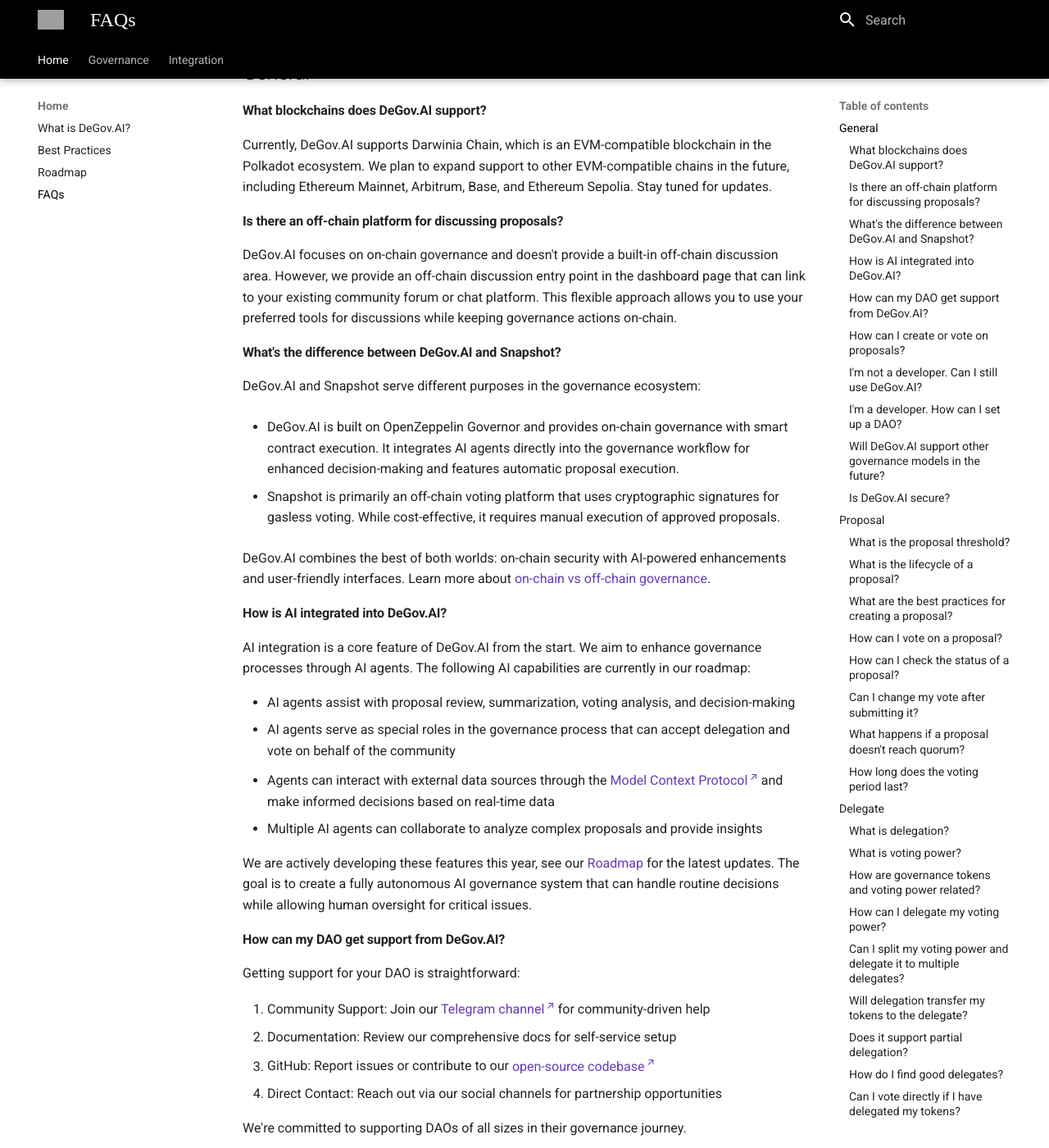
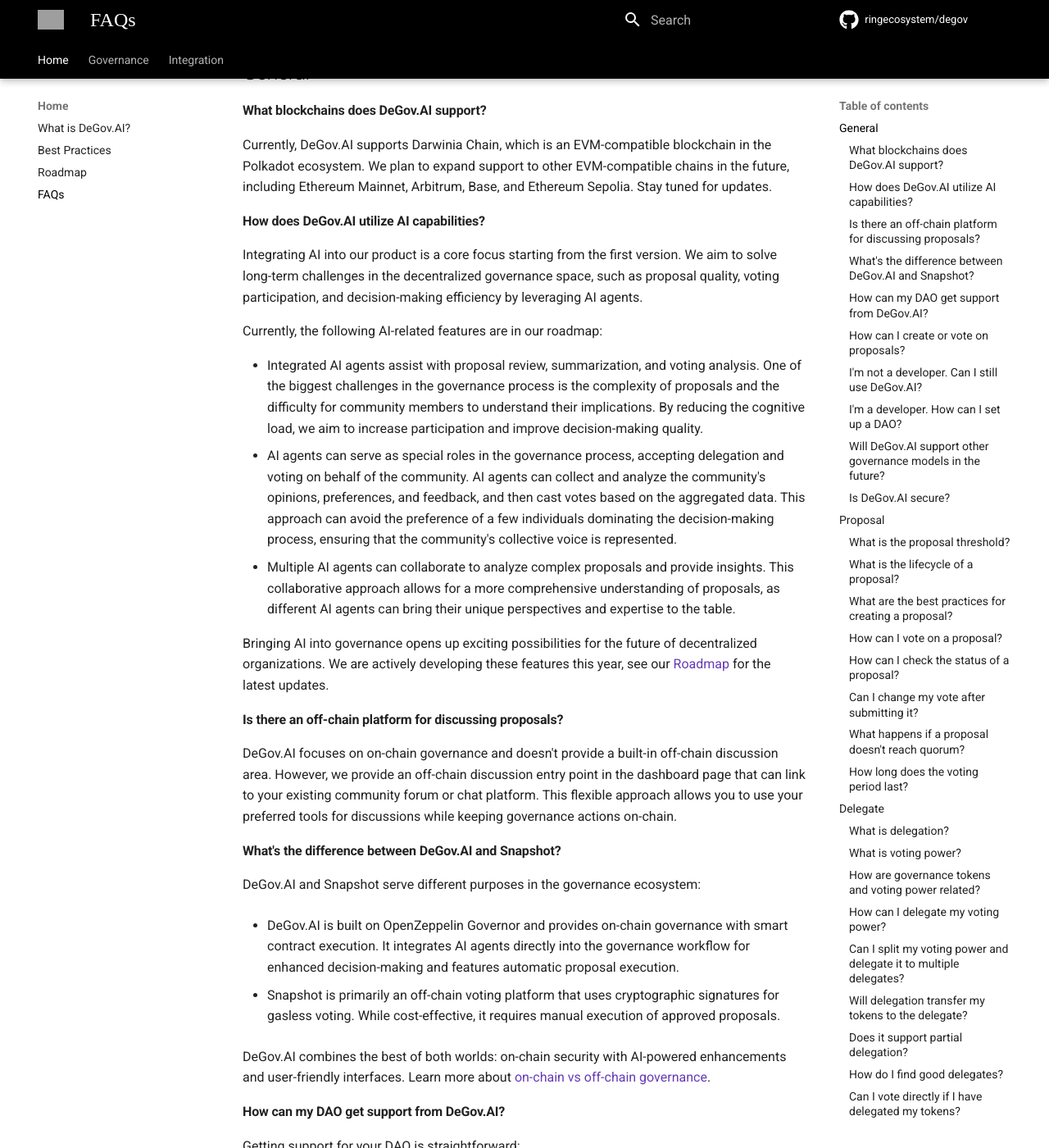
Before and after one commit to ringecosystem/degov-docs, an MkDocs documentation site: the page built from docs/faqs.md, in a window 1280 px wide and 1400 px high, scrolled down 273 px. Shown: the whole window at 82% size. Built offline with MkDocs 1.6.1 and Material for MkDocs 9.7.7, drawn with Linux system fonts in a browser that asks for light colours; some web fonts are replaced; comment, search, counter and statistics services are not loaded; grey boxes are pictures that could not be loaded.

Commit message:
Rewrite AI integration question (#3)
* Update repository information and enhance theme configuration in mkdocs.yml

* Update ai agent faq

```diff
--- a/docs/faqs.md
+++ b/docs/faqs.md
@@ -12,6 +12,18 @@
 
 Currently, DeGov.AI supports Darwinia Chain, which is an EVM-compatible blockchain in the Polkadot ecosystem. We plan to expand support to other EVM-compatible chains in the future, including Ethereum Mainnet, Arbitrum, Base, and Ethereum Sepolia. Stay tuned for updates.
 
+#### How does DeGov.AI utilize AI capabilities?
+
+Integrating AI into our product is a core focus starting from the first version. We aim to solve long-term challenges in the decentralized governance space, such as proposal quality, voting participation, and decision-making efficiency by leveraging AI agents.
+
+Currently, the following AI-related features are in our roadmap:
+
+- Integrated AI agents assist with proposal review, summarization, and voting analysis. One of the biggest challenges in the governance process is the complexity of proposals and the difficulty for community members to understand their implications. By reducing the cognitive load, we aim to increase participation and improve decision-making quality.
+- AI agents can serve as special roles in the governance process, accepting delegation and voting on behalf of the community. AI agents can collect and analyze the community's opinions, preferences, and feedback, and then cast votes based on the aggregated data. This approach can avoid the preference of a few individuals dominating the decision-making process, ensuring that the community's collective voice is represented.
+- Multiple AI agents can collaborate to analyze complex proposals and provide insights. This collaborative approach allows for a more comprehensive understanding of proposals, as different AI agents can bring their unique perspectives and expertise to the table.
+
+Bringing AI into governance opens up exciting possibilities for the future of decentralized organizations. We are actively developing these features this year, see our [Roadmap](roadmap.md) for the latest updates.
+
 #### Is there an off-chain platform for discussing proposals?
 
 DeGov.AI focuses on on-chain governance and doesn't provide a built-in off-chain discussion area. However, we provide an off-chain discussion entry point in the dashboard page that can link to your existing community forum or chat platform. This flexible approach allows you to use your preferred tools for discussions while keeping governance actions on-chain.
@@ -25,17 +37,6 @@
 - Snapshot is primarily an off-chain voting platform that uses cryptographic signatures for gasless voting. While cost-effective, it requires manual execution of approved proposals.
 
 DeGov.AI combines the best of both worlds: on-chain security with AI-powered enhancements and user-friendly interfaces. Learn more about [on-chain vs off-chain governance](governance/intro/onchain-offchain.md).
-
-#### How is AI integrated into DeGov.AI?
-
-AI integration is a core feature of DeGov.AI from the start. We aim to enhance governance processes through AI agents. The following AI capabilities are currently in our roadmap:
-
-- AI agents assist with proposal review, summarization, voting analysis, and decision-making
-- AI agents serve as special roles in the governance process that can accept delegation and vote on behalf of the community
-- Agents can interact with external data sources through the [Model Context Protocol](https://modelcontextprotocol.io/) and make informed decisions based on real-time data
-- Multiple AI agents can collaborate to analyze complex proposals and provide insights
-
-We are actively developing these features this year, see our [Roadmap](roadmap.md) for the latest updates. The goal is to create a fully autonomous AI governance system that can handle routine decisions while allowing human oversight for critical issues.
 
 #### How can my DAO get support from DeGov.AI?
 
--- a/mkdocs.yml
+++ b/mkdocs.yml
@@ -1,15 +1,22 @@
+# Project information
 site_name: DeGov.AI Docs
 site_url: https://degov.ai
 site_description: "DeGov.AI is a governance platform that leverages AI to enhance decision-making and community engagement."
 copyright: Copyright &copy; RingDAO 2025
-repo_name: ringecosystem/degov-docs
+
+# Repository information
+repo_name: ringecosystem/degov
+repo_url: https://github.com/ringecosystem/degov
 edit_uri: https://github.com/ringecosystem/degov-docs/edit/main/docs
+
 theme:
   name: material
   logo: resource/pics/degov.svg
   favicon: resource/pics/degov.svg
   font:
     code: SFMono-Regular
+  icon:
+    repo: fontawesome/brands/github
   features:
     - announce.dismiss
     - content.action.edit
@@ -23,9 +30,9 @@
     - navigation.path
     - navigation.top
     - navigation.tracking
-    - search.highlight
     - search.share
     - search.suggest
+    - search.highlight
     - toc.follow
   language: en
   palette:
```
